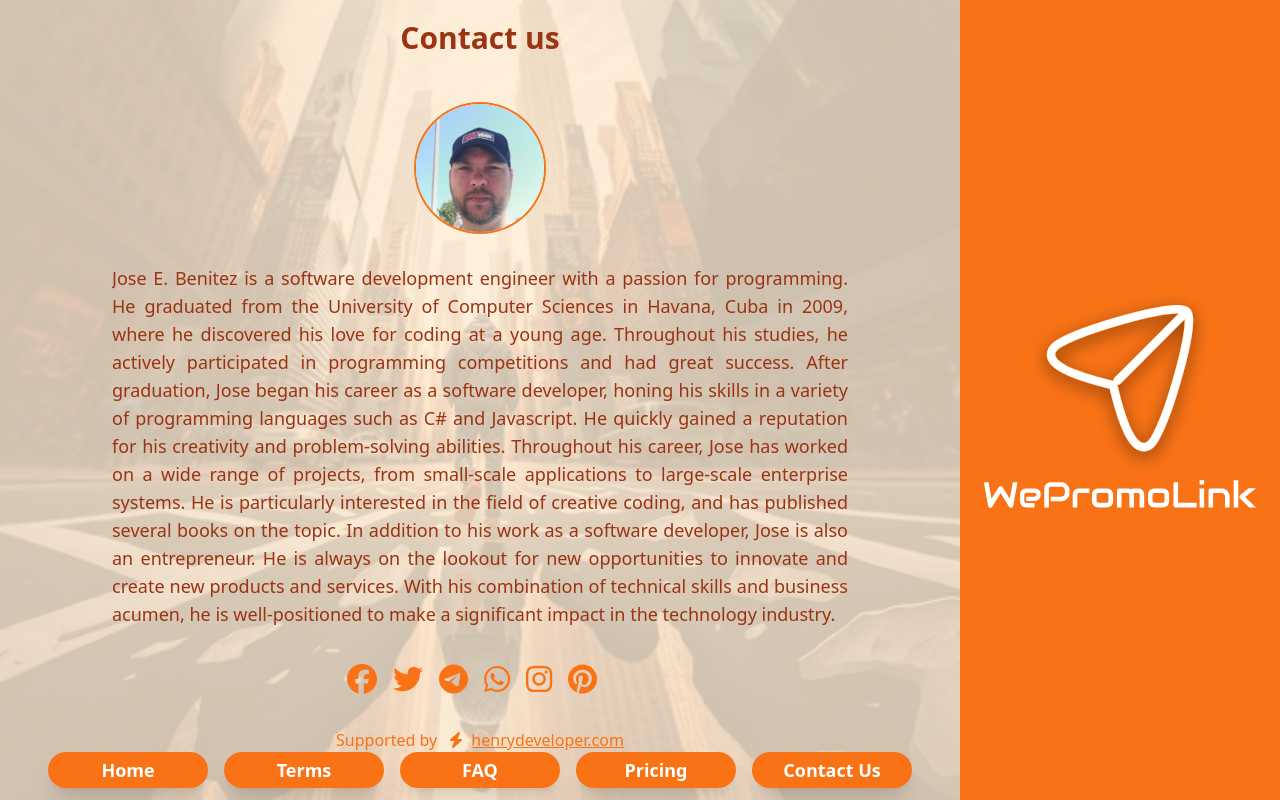
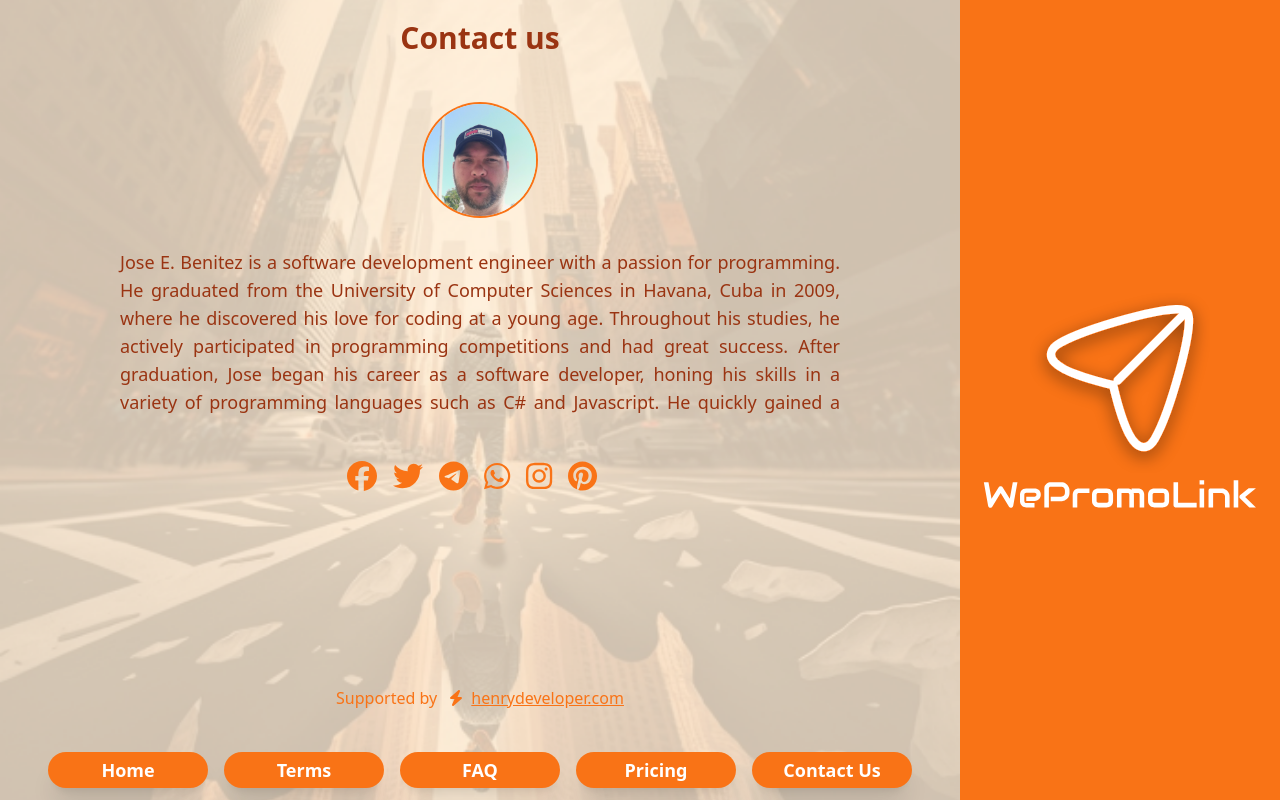
Before and after one commit to HenryBJ/web.wepromolink.com, a React (Create React App) app: page /contact in a window 1280 px wide. Built offline with nearby package versions, Linux system fonts and the light colour scheme.

Commit message:
Fix contact page height

```diff
--- a/src/pages/Contact/index.tsx
+++ b/src/pages/Contact/index.tsx
@@ -7,15 +7,15 @@ export default function Contact() {
   return (
     <div className="container max-w-3xl mx-auto flex gap-8 items-center flex-col justify-start  text-orange-100 md:text-orange-800  z-50  pt-12 md:pt-0 md:mt-5 md:h-[calc(100vh-110px)]">
       <h1 className="font-bold text-3xl text-center text-orange-100 md:text-orange-800 mb-4">Contact us</h1>
-      <div className="rounded-full w-32 h-32 overflow-clip ring-2 ring-white md:ring-orange-500 relative">
+      <div className="rounded-full flex-shrink-0 w-28 h-28 overflow-clip ring-2 ring-white md:ring-orange-500 relative">
         <img src="/images/founder.png" alt="Founder"  />
       </div>
 
-      <div className="mx-4">
-        <p className=" text-orange-100 md:text-orange-800 text-justify text-lg overflow-y-auto md:h-96 h-60 ">
+      <div className="mx-4 flex-shrink h-1/4">
+        <p className="px-2 text-orange-100 md:text-orange-800 text-justify text-lg overflow-y-auto md:h-full min-h-0 h-60 ">
         {Bio}
         </p>
-        <div className="mt-4  text-center">
+        <div className="mt-10  text-center">
           <a href="#">
             <FontAwesomeIcon icon={faFacebook} className=" text-orange-100 md:text-orange-500 mr-4 text-3xl hover:text-orange-800" />
           </a>
```
